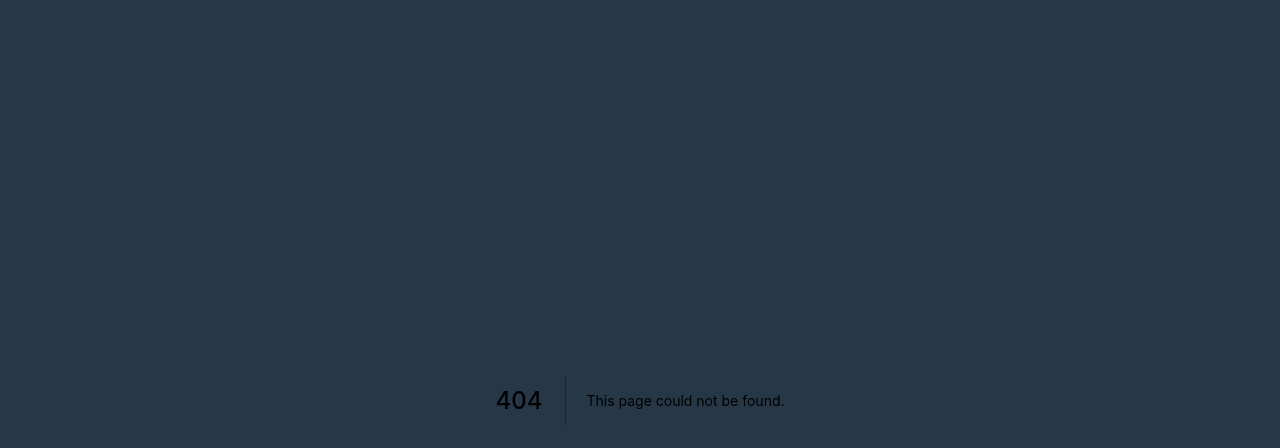
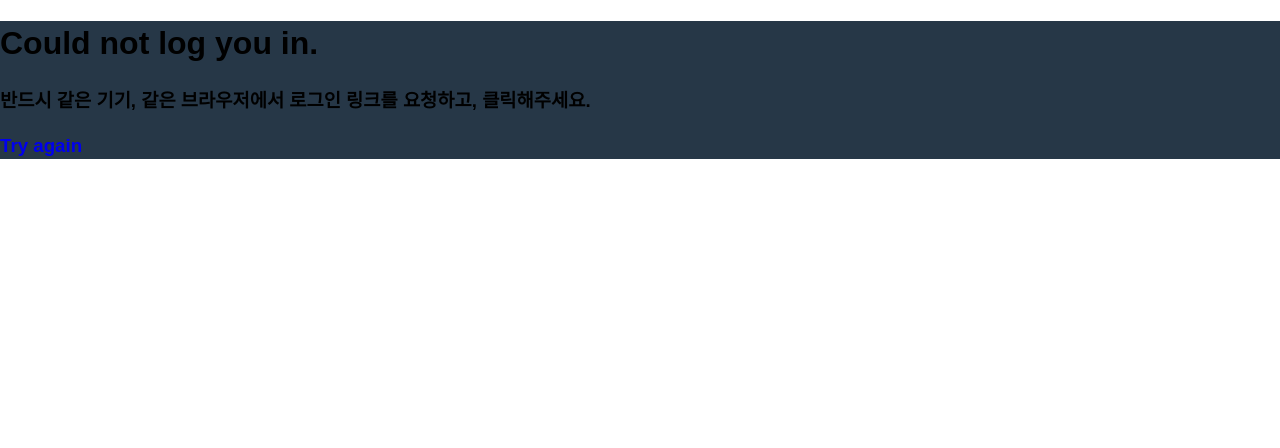
Before and after one commit to beenchangseo/codevelop, a Next.js app in the folder client/: page /auth/authentication-failed in a window 1280 px wide. Before the commit this address had no page. Shown: the top 448 px of the page. Built offline with nearby package versions, Linux system fonts and the light colour scheme; a web font is replaced by a local one.

Commit message:
[프론트엔드] 로그인 실패 페이지

```diff
--- /dev/null
+++ b/client/pages/auth/authentication-failed.tsx
@@ -0,0 +1,11 @@
+const AuthenticationFailed = ()=> {
+
+    return<>
+        <h1>Could not log you in.</h1>
+        <h3>반드시 같은 기기, 같은 브라우저에서 로그인 링크를 요청하고, 클릭해주세요.</h3>
+        <h3>
+            <a href={'/auth/login'}>Try again</a>
+        </h3>
+    </>
+}
+export default AuthenticationFailed
```
